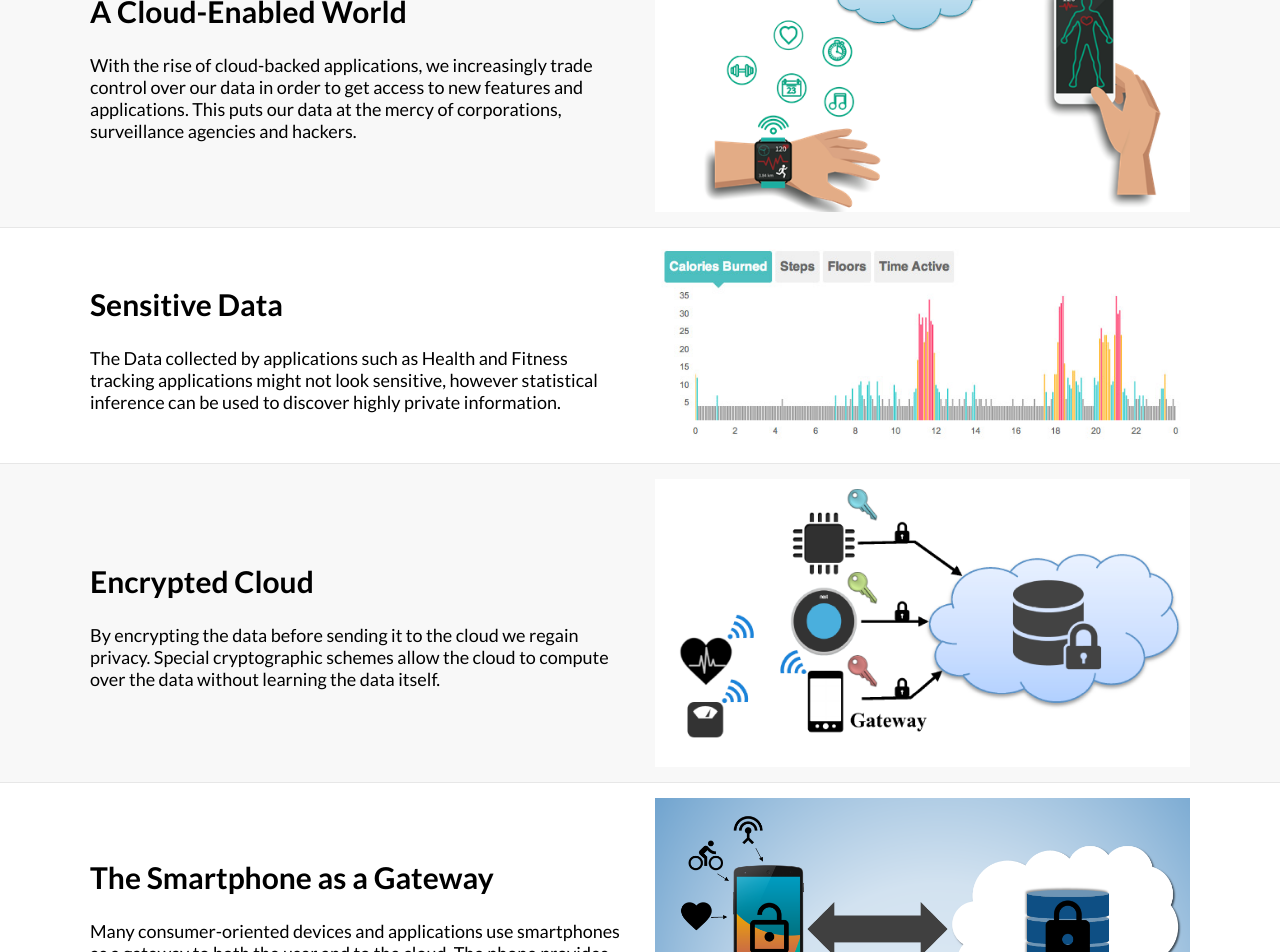
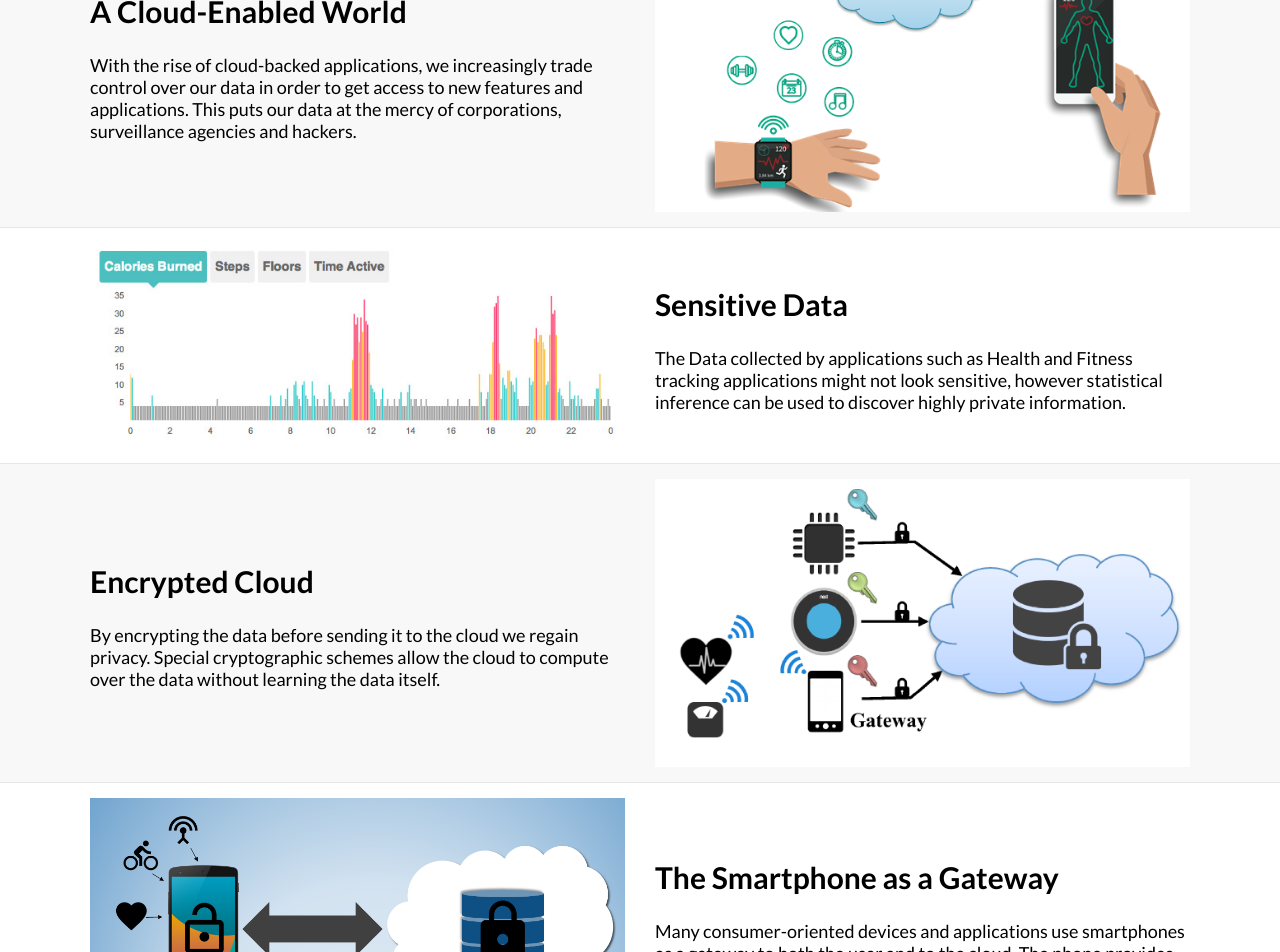
Before and after one commit to Talos-crypto/talos-crypto, a Jekyll site: the page built from index.md, in a window 1280 px wide. Shown: the part 541-1493 px from the top of the page. Built offline with Jekyll 4.4.1, drawn with Linux system fonts in a browser that asks for light colours.

Commit message:
make images alternate

```diff
--- a/_layouts/home.html
+++ b/_layouts/home.html
@@ -12,12 +12,12 @@ layout: base
 <div class="home-item">
     <div class="content">
         <div class="flexbox">
-            <div class="flex-item">
+            <div class="flex-item text">
                 <h2>{{ item.title }}</h2>
                 {{ item.content }}
             </div>
             {% if item.image %}
-            <div class="flex-item">
+            <div class="flex-item img">
                 <img src="{{ site.baseurl }}{{ item.image }}">
             </div>
             {% endif %}
--- a/assets/css/custom.scss
+++ b/assets/css/custom.scss
@@ -358,9 +358,28 @@ footer {
 .home-item:nth-of-type(2n+1) {
     background-color: $Alabaster;
 
+    @media (min-width: $media-cutoff) {
+        .text {
+            order: 1;
+        }
+        .img {
+            order : 2;
+        }
+    }
+
 }
 .home-item:nth-of-type(2n) {
     background-color: #fffff;
+
+    @media (min-width: $media-cutoff) {
+        .img {
+            order: 1;
+        }
+
+        .text {
+            order: 2;
+        }
+    }
 }
 
 
```
